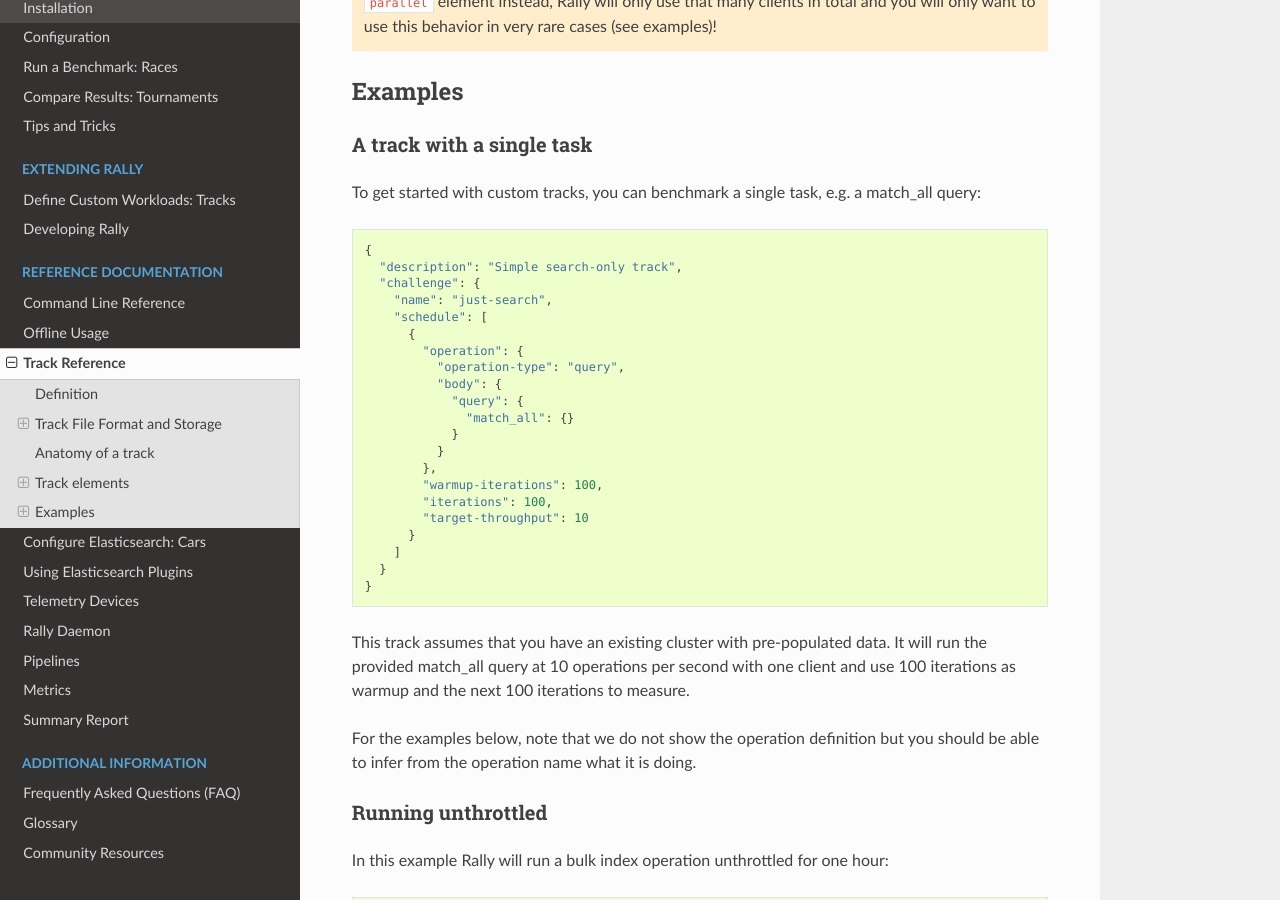
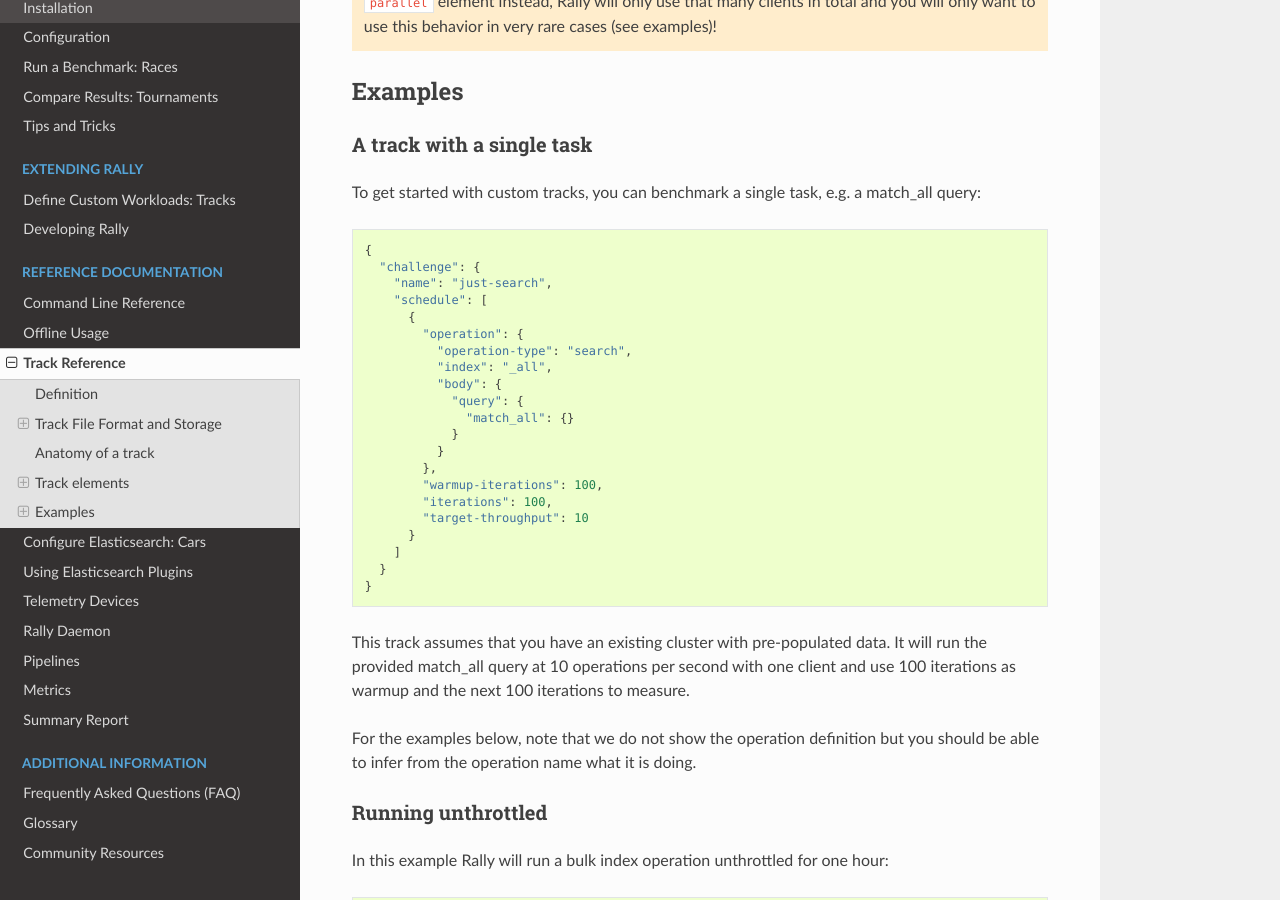
Before and after one commit to elastic/rally, a Sphinx documentation site: the page built from docs/track.rst, in a window 1280 px wide and 900 px high, scrolled down 16104 px. Built offline with Sphinx 7.4.7 and the Read the Docs theme 2.0.0, drawn with Linux system fonts in a browser that asks for light colours.

Commit message:
Fix syntax in simple-track example

```diff
--- a/docs/track.rst
+++ b/docs/track.rst
@@ -545,27 +545,28 @@
 
 To get started with custom tracks, you can benchmark a single task, e.g. a match_all query::
 
-   {
-     "description": "Simple search-only track",
-     "challenge": {
-       "name": "just-search",
-       "schedule": [
-         {
-           "operation": {
-             "operation-type": "query",
-             "body": {
-               "query": {
-                 "match_all": {}
-               }
-             }
-           },
-           "warmup-iterations": 100,
-           "iterations": 100,
-           "target-throughput": 10
-         }
-       ]
-     }
-   }
+    {
+      "challenge": {
+        "name": "just-search",
+        "schedule": [
+          {
+            "operation": {
+              "operation-type": "search",
+              "index": "_all",
+              "body": {
+                "query": {
+                  "match_all": {}
+                }
+              }
+            },
+            "warmup-iterations": 100,
+            "iterations": 100,
+            "target-throughput": 10
+          }
+        ]
+      }
+    }
+
 
 This track assumes that you have an existing cluster with pre-populated data. It will run the provided match_all query at 10 operations per second with one client and use 100 iterations as warmup and the next 100 iterations to measure.
 
```
